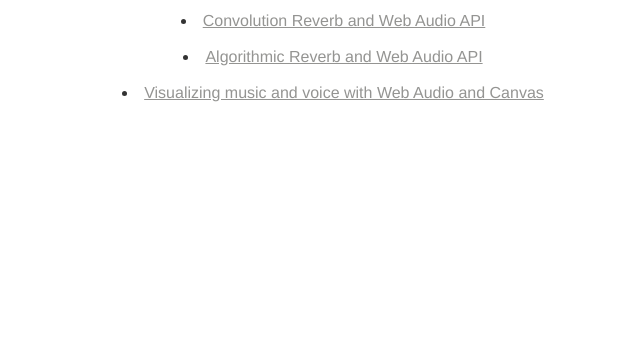
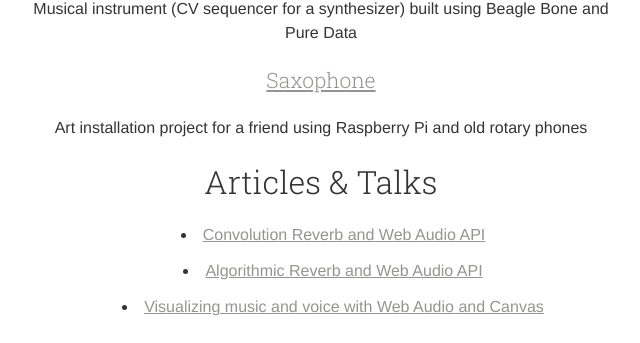
Before and after one commit to miselaytes-anton/amcv2, a Gatsby site: page / in a window 1280 px wide. Shown: the part 731-1074 px from the top of the page, without its empty margins (319-959 px from the left). Before the commit the page ends 860 px from the top, so only its background shows below. Built offline with nearby package versions, Linux system fonts and the light colour scheme; Gatsby itself is replaced by a stand-in of ours.

Commit message:
Add more projects

```diff
--- a/content.js
+++ b/content.js
@@ -20,6 +20,16 @@ module.exports = {
       body: 'A film blog interested in learning through films, categorizing them by mood, atmosphere, topics and how they influence you rather than by use of genres.',
       url: 'http://elementscinema.com',
     },
+    {
+      title: 'Kakapo',
+      body: 'Musical instrument (CV sequencer for a synthesizer) built using Beagle Bone and Pure Data',
+      url: 'https://github.com/miselaytes-anton/kakapo'
+    },
+    {
+      title: 'Saxophone',
+      body: 'Art installation project for a friend using Raspberry Pi and old rotary phones',
+      url: 'https://github.com/miselaytes-anton/saxophone',
+    }
   ],
   talks: [
     {
--- a/src/templates/index.js
+++ b/src/templates/index.js
@@ -4,12 +4,12 @@ import Canvas from '../components/canvas';
 import GitHubIcon from '../components/gitHubIcon';
 
 const ItemWithBody = ({title, body, url}) => (<div>
-  <h3><a href={url}>{title}</a></h3>
+  <h3><a href={url} target="_blanc">{title}</a></h3>
   <p>{body}</p>
 </div>);
 
 const ListItem = ({title, url}) => (<li>
-  <a href={url}>{title}</a>
+  <a href={url} target="_blanc">{title}</a>
 </li>);
 
 export default ({pageContext: {projects, articles, meta, urls, talks}}) => (
```
